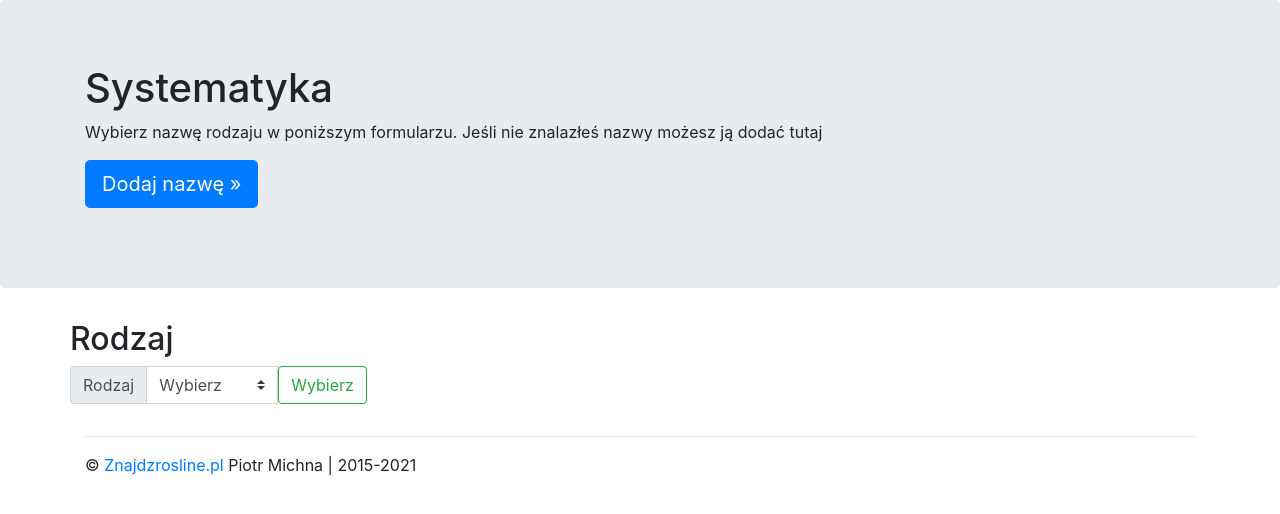
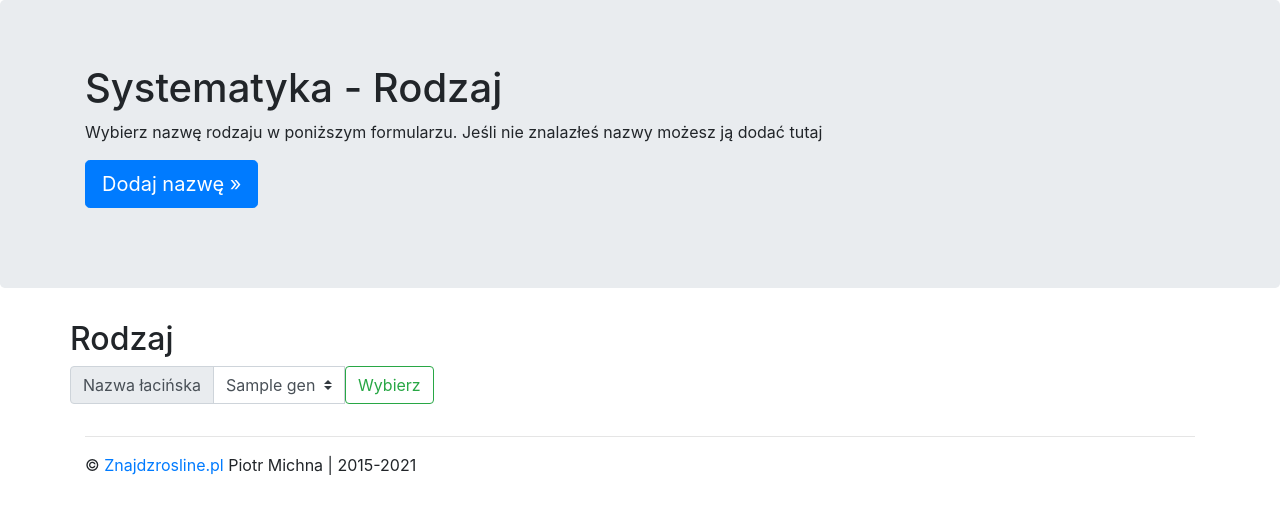
Before and after one commit to piotrmichna/znajdzrosline.pl, a Django app: template wdp/botanical/templates/botanical_sel_genus.html in a window 1280 px wide. Shown: the part 56-570 px from the top of the page. Run offline with Django 3.2, Linux system fonts and the light colour scheme; the template is opened without the code that fills it: most values are stand-ins (such as "Sample title", 1, 10 or a date in 2020); some libraries are stand-ins or nearby versions.

Commit message:
usprawnienie szablonu wyboru rodzaju

```diff
--- a/wdp/botanical/templates/botanical_sel_genus.html
+++ b/wdp/botanical/templates/botanical_sel_genus.html
@@ -1,5 +1,5 @@
 {% extends "botanical_base.html" %}
-{% block page_title %}<h1 class="display-5">Systematyka</h1>{%  endblock %}
+{% block page_title %}<h1 class="display-5">Systematyka - Rodzaj</h1>{%  endblock %}
 {% block page_description %}
 <p>Wybierz nazwę rodzaju w poniższym formularzu. Jeśli nie znalazłeś nazwy możesz ją dodać tutaj</p>
 <p><a class="btn btn-primary btn-lg" href="/botanical/add/genus/" role="button">Dodaj nazwę &raquo;</a></p>
@@ -12,21 +12,31 @@
             {% csrf_token %}
             <div class="input-group mb-3">
                 <div class="input-group-prepend">
-                    <label class="input-group-text" for="inputGroupSelect01">Rodzaj</label>
+                    <label class="input-group-text" for="inputGroupSelect01">Nazwa łacińska</label>
                 </div>
                 <select class="custom-select" id="inputGroupSelect01" name="genus_name">
-                    <option>Wybierz</option>
-                    {%if genus %}
                     {% for gen in genus %}
+                    {% if forloop.first %}
+                        {% if genus_name %}
+                         <option>Wybierz</option>
+                        {% endif %}
+                    {% endif %}
                     {% if gen.lac_name == genus_name %}
+                    {% if gen.hybrid %}
+                    <option value="{{gen.lac_name}}" selected>x {{gen.lac_name}}</option>
+                    {% else %}
                     <option value="{{gen.lac_name}}" selected>{{gen.lac_name}}</option>
+                    {% endif %}
+                    {% else %}
+                    {% if gen.hybrid %}
+                    <option value="{{gen.lac_name}}">x {{gen.lac_name}}</option>
                     {% else %}
                     <option value="{{gen.lac_name}}">{{gen.lac_name}}</option>
                     {% endif %}
+                    {% endif %}
+                    {% empty %}
+                    <option selected>Brak nazw...</option>
                     {% endfor %}
-                    {% else %}
-                    <option selected>Brak nazw...</option>
-                    {% endif %}
                 </select>
                 <button class="btn btn-outline-success my-2 my-sm-0" type="submit">Wybierz</button>
             </div>
```
